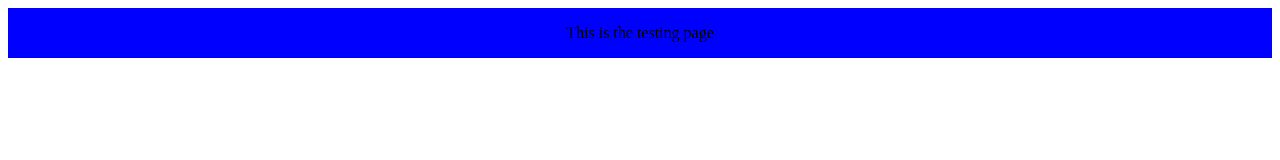
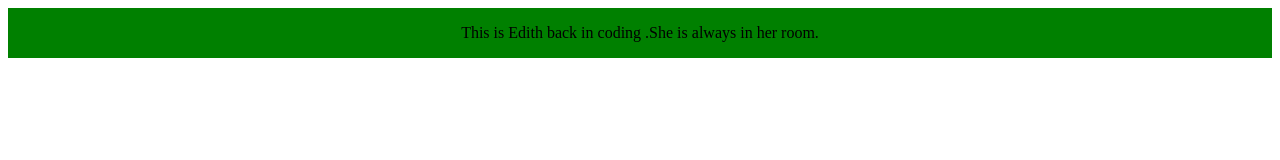
Before and after one commit to Edithnyiransengim/week1, a plain HTML site: page index.html in a window 1280 px wide. Drawn offline with Linux system fonts and the light colour scheme.

Commit message:
edited the home page

```diff
--- a/index.html
+++ b/index.html
@@ -4,7 +4,10 @@
     </head>
     <body>
         <div class="background">
-            <p>This is the testing page</p>
+            <p>This is Edith back in coding .</p>
+            <p>She is always in her room.</p>
+            <title>
+            </title>
         </div>
     </body>
 </html>
--- a/style.css
+++ b/style.css
@@ -1,5 +1,5 @@
 .background{
-    background-color: blue;
+    background-color: green;
     display: flex;
     justify-content: center;
 }
```
